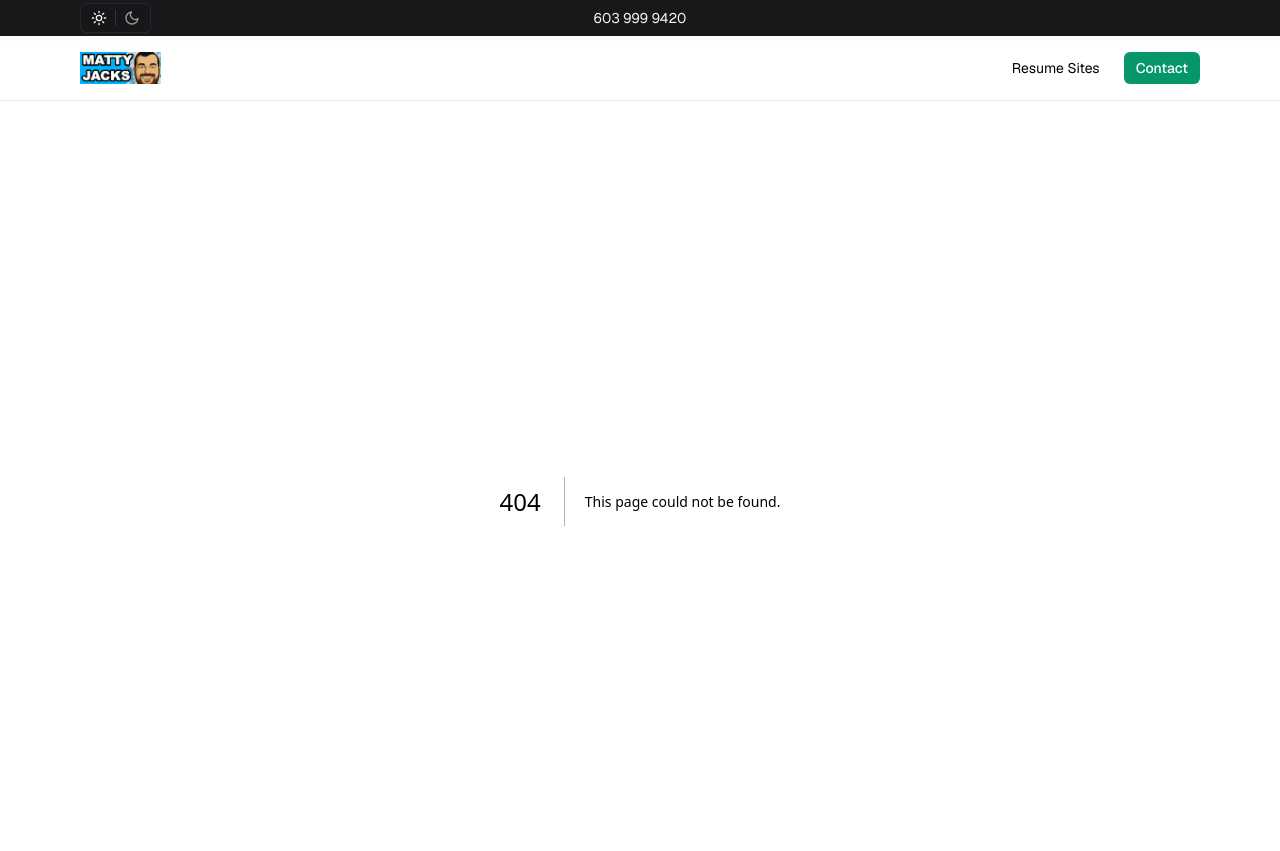
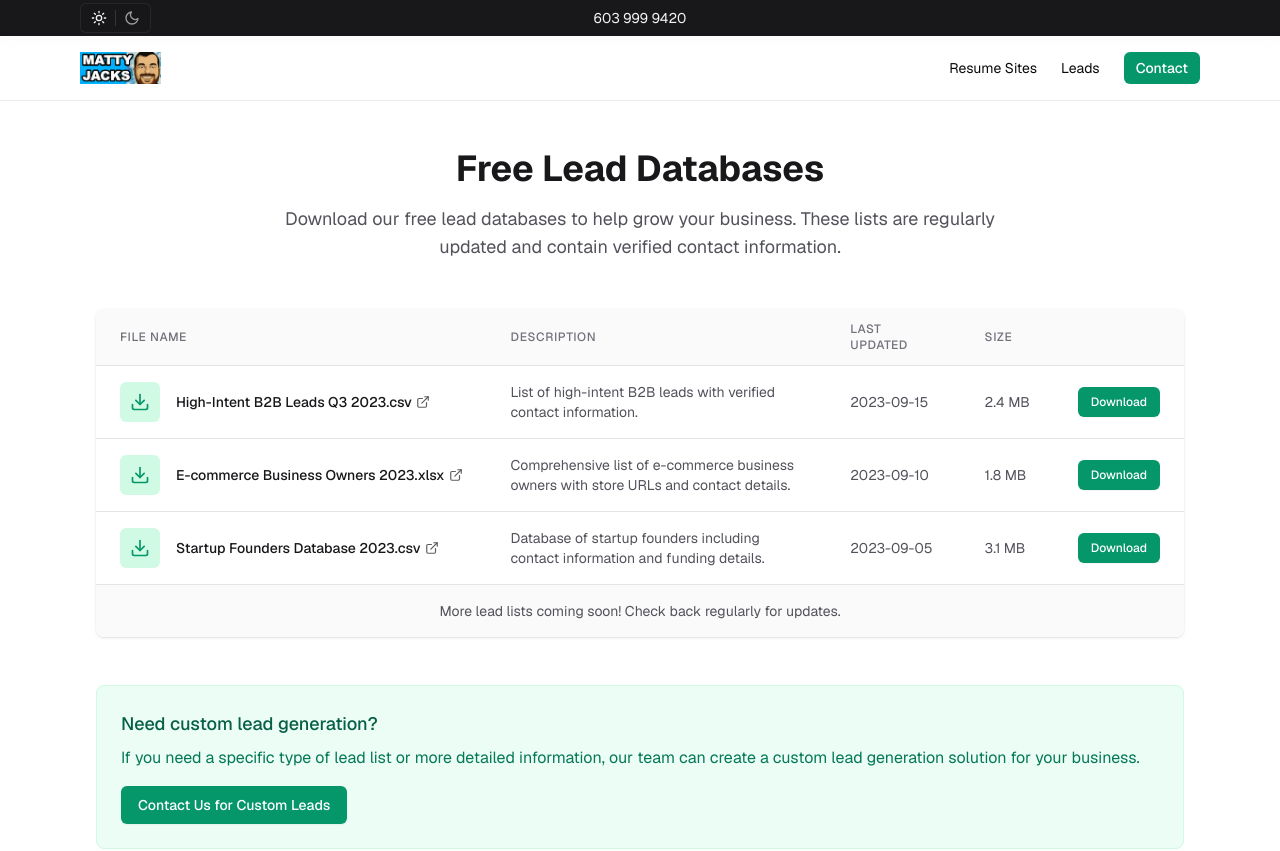
Before and after one commit to mattyjacks/website, a Next.js app in the folder mattyjacks7/: page /leads in a window 1280 px wide. Before the commit this address had no page. Shown: the top 851 px of the page. Built offline with nearby package versions, Linux system fonts and the light colour scheme.

Commit message:
lead page v1

```diff
--- a/mattyjacks7/app/layout.tsx
+++ b/mattyjacks7/app/layout.tsx
@@ -79,6 +79,9 @@ export default function RootLayout({
                   <Link href="/resumes" className="hidden sm:inline-block hover:text-emerald-600 dark:hover:text-emerald-400">
                     Resume Sites
                   </Link>
+                  <Link href="/leads" className="hidden sm:inline-block hover:text-emerald-600 dark:hover:text-emerald-400">
+                    Leads
+                  </Link>
                   <Link
                     href="/contact"
                     className="inline-flex items-center rounded-md bg-emerald-600 px-3 py-1.5 text-white font-medium hover:bg-emerald-500"
@@ -104,6 +107,7 @@ export default function RootLayout({
                   <ul className="mt-2 space-y-2">
                     <li><Link href="/" className="hover:underline">Home</Link></li>
                     <li><Link href="/resumes" className="hover:underline">Resume Sites</Link></li>
+                    <li><Link href="/leads" className="hover:underline">Leads</Link></li>
                     <li><Link href="/contact" className="hover:underline">Contact</Link></li>
                     <li><Link href="/whatsapp" className="hover:underline">WhatsApp</Link></li>
                   </ul>
--- /dev/null
+++ b/mattyjacks7/app/leads/page.tsx
@@ -0,0 +1,147 @@
+import Link from 'next/link';
+import { Download, ExternalLink } from 'lucide-react';
+
+// Define the type for lead files
+interface LeadFile {
+  id: string;
+  fileName: string;
+  driveLink: string;
+  dateModified: string;
+  fileSize: string;
+  description?: string;
+}
+
+// Sample data - replace with your actual Google Drive files
+const leadFiles: LeadFile[] = [
+  {
+    id: '1',
+    fileName: 'High-Intent B2B Leads Q3 2023.csv',
+    driveLink: 'https://drive.google.com/file/d/EXAMPLE1/view?usp=sharing',
+    dateModified: '2023-09-15',
+    fileSize: '2.4 MB',
+    description: 'List of high-intent B2B leads with verified contact information.'
+  },
+  {
+    id: '2',
+    fileName: 'E-commerce Business Owners 2023.xlsx',
+    driveLink: 'https://drive.google.com/file/d/EXAMPLE2/view?usp=sharing',
+    dateModified: '2023-09-10',
+    fileSize: '1.8 MB',
+    description: 'Comprehensive list of e-commerce business owners with store URLs and contact details.'
+  },
+  {
+    id: '3',
+    fileName: 'Startup Founders Database 2023.csv',
+    driveLink: 'https://drive.google.com/file/d/EXAMPLE3/view?usp=sharing',
+    dateModified: '2023-09-05',
+    fileSize: '3.1 MB',
+    description: 'Database of startup founders including contact information and funding details.'
+  },
+];
+
+export default function LeadsPage() {
+  return (
+    <main className="min-h-[calc(100vh-16rem)]">
+      <div className="max-w-6xl mx-auto px-4 py-12 sm:px-6 lg:px-8">
+        <div className="text-center mb-12">
+          <h1 className="text-4xl font-bold text-zinc-900 dark:text-white mb-4">Free Lead Databases</h1>
+          <p className="text-lg text-zinc-600 dark:text-zinc-300 max-w-3xl mx-auto">
+            Download our free lead databases to help grow your business. These lists are regularly updated and contain verified contact information.
+          </p>
+        </div>
+
+        <div className="bg-white dark:bg-zinc-800 shadow rounded-lg overflow-hidden">
+          <div className="overflow-x-auto">
+            <table className="min-w-full divide-y divide-zinc-200 dark:divide-zinc-700">
+              <thead className="bg-zinc-50 dark:bg-zinc-700">
+                <tr>
+                  <th scope="col" className="px-6 py-3 text-left text-xs font-medium text-zinc-500 dark:text-zinc-300 uppercase tracking-wider">
+                    File Name
+                  </th>
+                  <th scope="col" className="px-6 py-3 text-left text-xs font-medium text-zinc-500 dark:text-zinc-300 uppercase tracking-wider">
+                    Description
+                  </th>
+                  <th scope="col" className="px-6 py-3 text-left text-xs font-medium text-zinc-500 dark:text-zinc-300 uppercase tracking-wider">
+                    Last Updated
+                  </th>
+                  <th scope="col" className="px-6 py-3 text-left text-xs font-medium text-zinc-500 dark:text-zinc-300 uppercase tracking-wider">
+                    Size
+                  </th>
+                  <th scope="col" className="relative px-6 py-3">
+                    <span className="sr-only">Download</span>
+                  </th>
+                </tr>
+              </thead>
+              <tbody className="bg-white dark:bg-zinc-800 divide-y divide-zinc-200 dark:divide-zinc-700">
+                {leadFiles.map((file) => (
+                  <tr key={file.id} className="hover:bg-zinc-50 dark:hover:bg-zinc-700 transition-colors">
+                    <td className="px-6 py-4 whitespace-nowrap">
+                      <div className="flex items-center">
+                        <div className="flex-shrink-0 h-10 w-10 flex items-center justify-center rounded-md bg-emerald-100 dark:bg-emerald-900/50 text-emerald-600 dark:text-emerald-400">
+                          <Download className="h-5 w-5" />
+                        </div>
+                        <div className="ml-4">
+                          <div className="text-sm font-medium text-zinc-900 dark:text-white">
+                            <a
+                              href={file.driveLink}
+                              target="_blank"
+                              rel="noopener noreferrer"
+                              className="hover:text-emerald-600 dark:hover:text-emerald-400 flex items-center gap-1"
+                            >
+                              {file.fileName}
+                              <ExternalLink className="h-3.5 w-3.5 opacity-70" />
+                            </a>
+                          </div>
+                        </div>
+                      </div>
+                    </td>
+                    <td className="px-6 py-4">
+                      <p className="text-sm text-zinc-600 dark:text-zinc-300 line-clamp-2">
+                        {file.description}
+                      </p>
+                    </td>
+                    <td className="px-6 py-4 whitespace-nowrap text-sm text-zinc-600 dark:text-zinc-300">
+                      {file.dateModified}
+                    </td>
+                    <td className="px-6 py-4 whitespace-nowrap text-sm text-zinc-600 dark:text-zinc-300">
+                      {file.fileSize}
+                    </td>
+                    <td className="px-6 py-4 whitespace-nowrap text-right text-sm font-medium">
+                      <a
+                        href={file.driveLink}
+                        className="inline-flex items-center px-3 py-1.5 border border-transparent text-xs font-medium rounded-md shadow-sm text-white bg-emerald-600 hover:bg-emerald-700 focus:outline-none focus:ring-2 focus:ring-offset-2 focus:ring-emerald-500"
+                        target="_blank"
+                        rel="noopener noreferrer"
+                      >
+                        Download
+                      </a>
+                    </td>
+                  </tr>
+                ))}
+              </tbody>
+            </table>
+          </div>
+
+          <div className="bg-zinc-50 dark:bg-zinc-800 px-6 py-4 border-t border-zinc-200 dark:border-zinc-700">
+            <p className="text-sm text-zinc-600 dark:text-zinc-300 text-center">
+              More lead lists coming soon! Check back regularly for updates.
+            </p>
+          </div>
+        </div>
+
+        <div className="mt-12 bg-emerald-50 dark:bg-emerald-900/20 rounded-lg p-6 border border-emerald-100 dark:border-emerald-900/50">
+          <h3 className="text-lg font-medium text-emerald-800 dark:text-emerald-200 mb-2">Need custom lead generation?</h3>
+          <p className="text-emerald-700 dark:text-emerald-300 mb-4">
+            If you need a specific type of lead list or more detailed information, our team can create a custom lead generation solution for your business.
+          </p>
+          <Link
+            href="/contact"
+            className="inline-flex items-center px-4 py-2 border border-transparent text-sm font-medium rounded-md shadow-sm text-white bg-emerald-600 hover:bg-emerald-700 focus:outline-none focus:ring-2 focus:ring-offset-2 focus:ring-emerald-500"
+          >
+            Contact Us for Custom Leads
+          </Link>
+        </div>
+      </div>
+    </main>
+  );
+}
--- a/mattyjacks7/package.json
+++ b/mattyjacks7/package.json
@@ -20,12 +20,13 @@
     "next-themes": "^0.4.6",
     "react": "^19.0.0",
     "react-dom": "^19.0.0",
+    "react-icons": "^5.5.0",
     "tailwind-merge": "^3.3.0",
     "three": "^0.180.0"
   },
   "devDependencies": {
     "@eslint/eslintrc": "^3",
-    "@types/node": "^20",
+    "@types/node": "^20.19.17",
     "@types/react": "^19",
     "@types/react-dom": "^19",
     "@types/three": "^0.180.0",
--- /dev/null
+++ b/mattyjacks7/src/types/global.d.ts
@@ -0,0 +1,12 @@
+/// <reference types="next" />
+/// <reference types="next/image-types/global" />
+
+// NOTE: This file should not be edited
+// see https://nextjs.org/docs/basic-features/typescript for more information.
+
+declare namespace NodeJS {
+  interface ProcessEnv {
+    readonly NODE_ENV: 'development' | 'production' | 'test';
+    readonly VERCEL_URL?: string;
+  }
+}
```
Also changed, not shown: mattyjacks7/tsconfig.json (+9 -6 lines), 1 other file (tests, documents, lock files or other folders).
